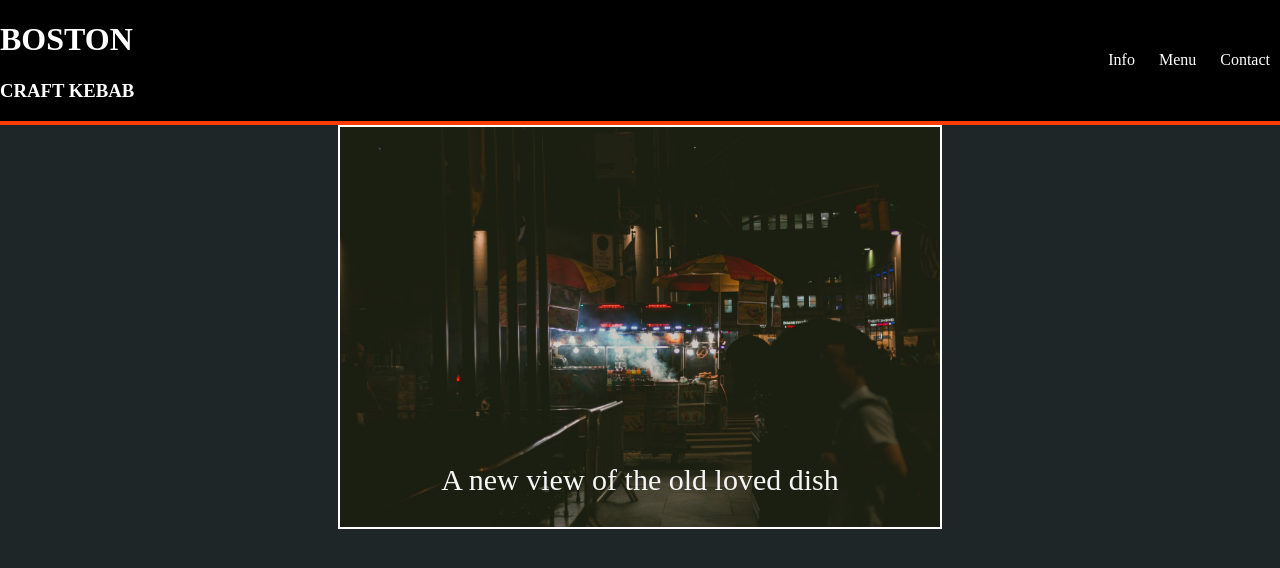
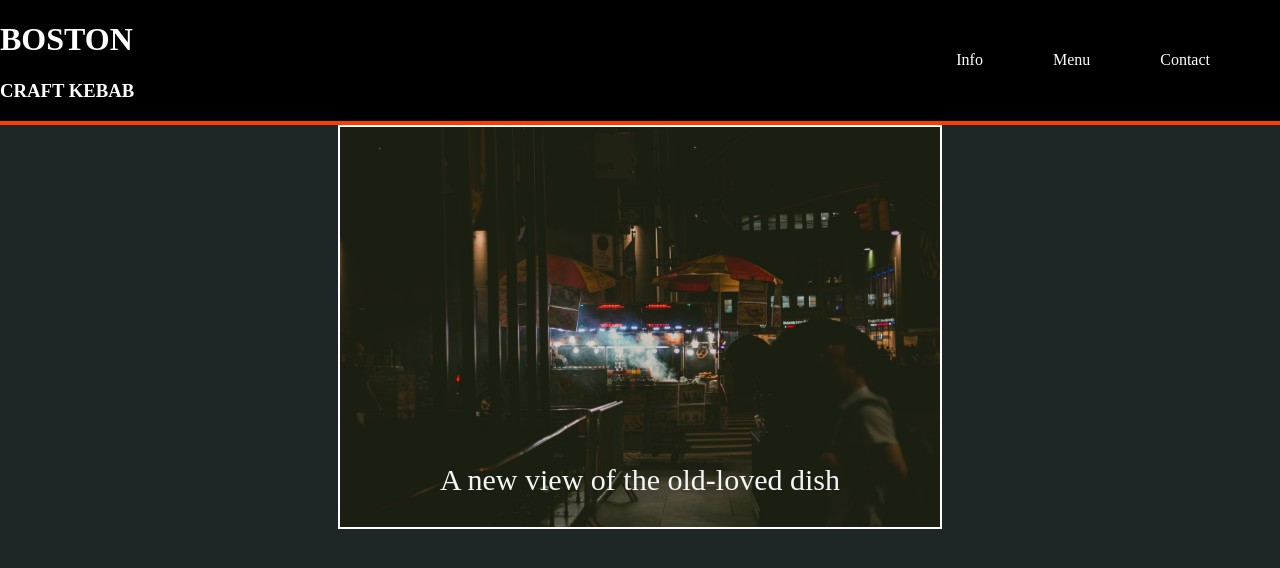
Before and after one commit to qazaqpyn/restaurant-page, a website with bundled scripts: page dist/index.html in a window 1280 px wide. Built offline with nearby package versions, Linux system fonts and the light colour scheme.

Commit message:
only in js

```diff
--- a/src/index.js
+++ b/src/index.js
@@ -1 +1,4 @@
-console.log("hello");
+
+import pageLoad from "./pages"
+
+pageLoad();
--- /dev/null
+++ b/src/pages.js
@@ -0,0 +1,35 @@
+function pageLoag() {
+    const content = document.querySelector("#content");
+    const header = document.createElement('div');
+    const nameRestaurant = document.createElement('div');
+    const head = document.createElement('ul');
+    const text = document.createElement('div');
+
+    const titleName1 = document.createElement('h1');
+    const titleName2 = document.createElement('h3');
+    const nav1 = document.createElement('li');
+    const nav2 = document.createElement('li');
+    const nav3 = document.createElement('li');
+    const p = document.createElement('p');
+
+
+    header.classList.add("header");
+    nameRestaurant.classList.add("name-restaurant");
+    head.classList.add("head");
+    text.classList.add("text");
+
+    titleName1.textContent = "BOSTON";
+    titleName2.textContent = "CRAFT KEBAB"
+    nav1.textContent = "Info";
+    nav2.textContent = "Menu";
+    nav3.textContent = "Contact"
+    p.textContent = "A new view of the old-loved dish"
+
+    header.append(nameRestaurant,head);
+    text.appendChild(p);
+    nameRestaurant.append(titleName1,titleName2);
+    head.append(nav1,nav2,nav3);
+    content.append(header,text);
+}
+
+export default pageLoag;
--- a/style/style.css
+++ b/style/style.css
@@ -12,7 +12,7 @@
 .head li {
     list-style-type:none;
     display: inline;
-    margin: 10px;
+    margin-right: 70px;
 }
 
 body {
```
Also changed, not shown: dist/index.html, dist/main.js.
